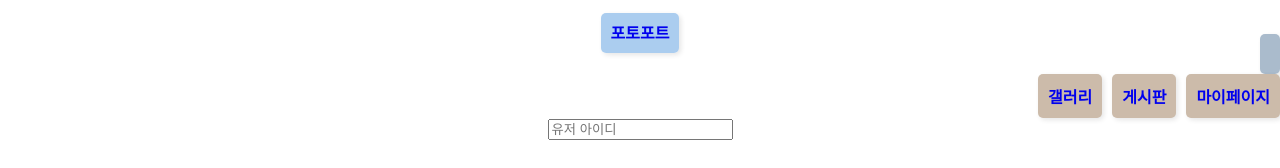
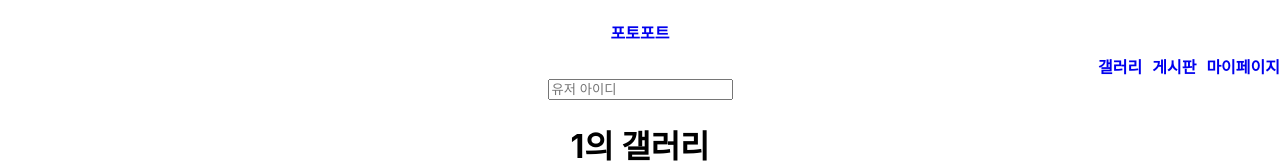
Before and after one commit to RabD0916/photoport, a React (Create React App) app in the folder front4/: page /gallery/1 in a window 1280 px wide. Shown: the top 168 px of the page. Built offline with nearby package versions, Linux system fonts and the light colour scheme; no server answers.

Commit message:
nav업데이트

```diff
--- a/front4/src/Component/Nav.js
+++ b/front4/src/Component/Nav.js
@@ -29,7 +29,7 @@ function Nav() {
                         <Link to={"/gallery/" + userId} className={"downright"} onClick={isUserIdEmpty}>갤러리</Link>
                         {/*<Link to={"/"} className={"downright"}>네컷 생성</Link>*/}
                         <Link to={"/Board"} className={"downright"}>게시판</Link>
-                        <Link to={"/"} className={"downright"}>마이페이지</Link>
+                        <Link to={"/mypage/login"} className={"downright"}>마이페이지</Link>
                     </div>
                 </div>
             </nav>
--- a/front4/src/Css/nav.css
+++ b/front4/src/Css/nav.css
@@ -26,50 +26,15 @@ a{
     display: inline-block;
     margin-left: 10px; /* 다른 링크들 사이의 간격을 조절합니다. */
 }
-.centerLink a {
-    background-color: #abcdef;
-    padding: 10px;
-    border-radius: 5px;
-    box-shadow: 2px 2px 5px rgba(0, 0, 0, 0.1);
-    transition: background-color 0.3s ease; /* 색상 변경 시 부드럽게 변화하도록 설정합니다. */
-}
 
 .centerLink a:hover {
-    background-color: #95d5ff; /* 호버 상태일 때의 배경색을 지정합니다. */
+    color: red;
 }
 
 .rightLinks a {
-    background-color: #fedcba;
-    padding: 10px;
     border-radius: 5px;
-    box-shadow: 2px 2px 5px rgba(0, 0, 0, 0.1);
-    transition: background-color 0.3s ease;
 }
 
 .rightLinks a:hover {
-    background-color: #ffbdbd;
+    color: red;
 }
-
-.searchLink a {
-    background-color: #aabbcc;
-    padding: 10px;
-    border-radius: 5px;
-    box-shadow: 2px 2px 5px rgba(0, 0, 0, 0.1);
-    transition: background-color 0.3s ease;
-}
-
-.searchLink a:hover {
-    background-color: #c9dfff;
-}
-
-.otherLinks a {
-    background-color: #ccbbaa;
-    padding: 10px;
-    border-radius: 5px;
-    box-shadow: 2px 2px 5px rgba(0, 0, 0, 0.1);
-    transition: background-color 0.3s ease;
-}
-
-.otherLinks a:hover {
-    background-color: #ffeb99;
-}
```
